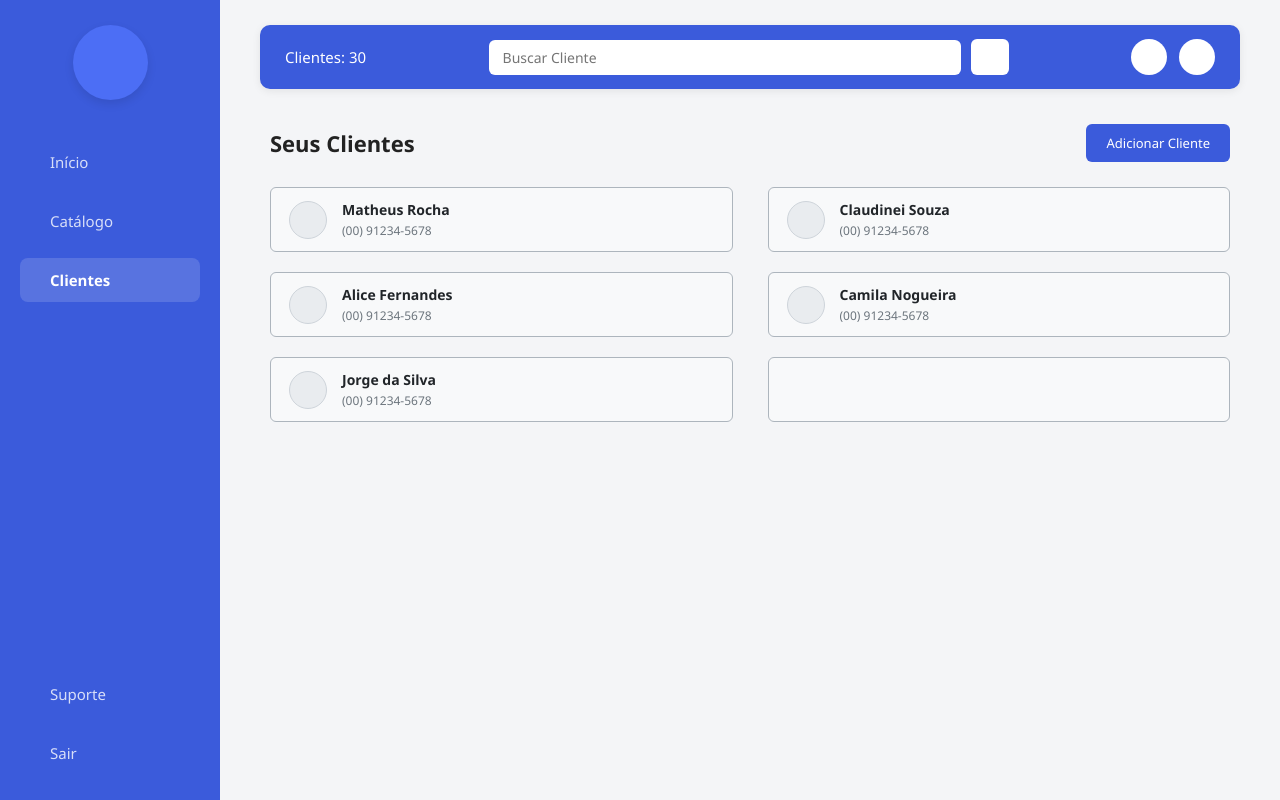
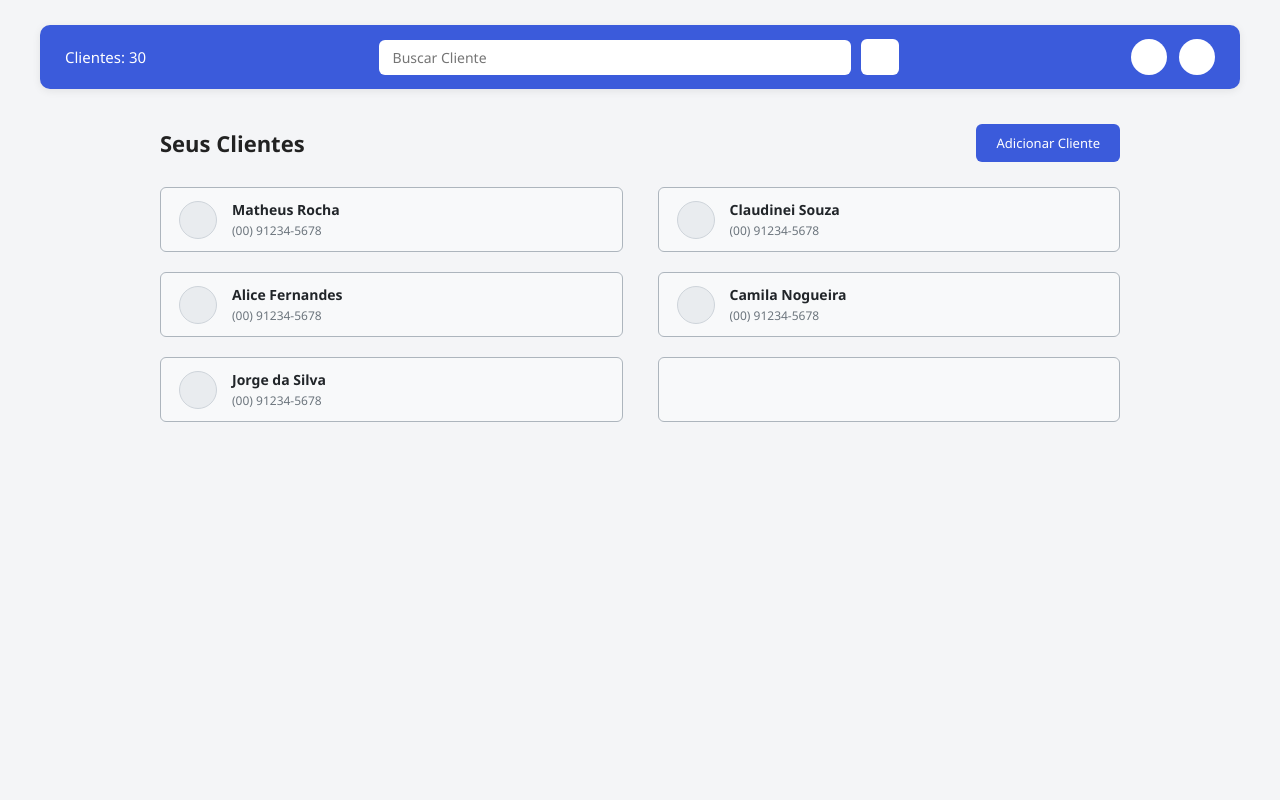
Before and after one commit to msantos7gabriel/digital-market, a plain HTML site: page html/clientes.html in a window 1280 px wide. Drawn offline with Linux system fonts and the light colour scheme.

Commit message:
Removendo o menu lateral(sidebar)

```diff
--- a/html/clientes.html
+++ b/html/clientes.html
@@ -17,68 +17,6 @@
       display: flex;
       min-height: 100vh;
       background-color: #f4f5f7;
-    }
-
-    /* ================= SIDEBAR ================= */
-    .sidebar {
-      width: 220px;
-      background-color: #3b5bdb;
-      color: #ffffff;
-      display: flex;
-      flex-direction: column;
-      justify-content: space-between;
-      padding: 25px 20px;
-      flex-shrink: 0;
-    }
-
-    .logo-container {
-      display: flex;
-      justify-content: center;
-      margin-bottom: 40px;
-    }
-
-    .logo-circle {
-      width: 75px;
-      height: 75px;
-      background-color: #4c6ef5;
-      border-radius: 50%;
-      display: flex;
-      align-items: center;
-      justify-content: center;
-      font-size: 32px;
-      box-shadow: 0 4px 10px rgba(0, 0, 0, 0.1);
-    }
-
-    .nav-menu {
-      list-style: none;
-      display: flex;
-      flex-direction: column;
-      gap: 15px;
-    }
-
-    .nav-item a {
-      color: rgba(255, 255, 255, 0.8);
-      text-decoration: none;
-      display: flex;
-      align-items: center;
-      gap: 15px;
-      padding: 12px 15px;
-      border-radius: 8px;
-      font-size: 15px;
-      transition: 0.2s;
-    }
-
-    .nav-item.active a,
-    .nav-item a:hover {
-      background-color: rgba(255, 255, 255, 0.15);
-      color: #ffffff;
-      font-weight: 600;
-    }
-
-    .sidebar-footer {
-      display: flex;
-      flex-direction: column;
-      gap: 15px;
     }
 
     /* ================= CONTEÚDO PRINCIPAL ================= */
@@ -281,37 +219,6 @@
 </head>
 <body>
 
-  <!-- Menu Lateral Esquerdo -->
-  <aside class="sidebar">
-    <div>
-      <div class="logo-container">
-        <div class="logo-circle">
-          <i class="fa-solid fa-cart-shopping"></i>
-        </div>
-      </div>
-
-      <ul class="nav-menu">
-        <li class="nav-item">
-          <a href="#"><i class="fa-solid fa-house"></i> Início</a>
-        </li>
-        <li class="nav-item">
-          <a href="#"><i class="fa-solid fa-box"></i> Catálogo</a>
-        </li>
-        <li class="nav-item active">
-          <a href="#"><i class="fa-solid fa-users"></i> Clientes</a>
-        </li>
-      </ul>
-    </div>
-
-    <div class="sidebar-footer">
-      <div class="nav-item">
-        <a href="#"><i class="fa-regular fa-circle-question"></i> Suporte</a>
-      </div>
-      <div class="nav-item">
-        <a href="#"><i class="fa-solid fa-arrow-right-from-bracket"></i> Sair</a>
-      </div>
-    </div>
-  </aside>
 
   <!-- Conteúdo Principal -->
   <main class="main-wrapper">
```
